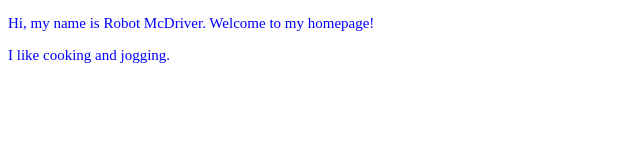
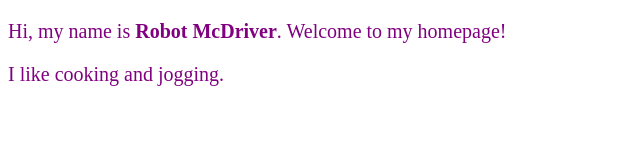
Before and after one commit to zorawar87/csc-wksp-git, a plain HTML site: page index.html in a window 1280 px wide. Shown: the whole page, without its empty margins (0-640 px from the left). Drawn offline with Linux system fonts and the light colour scheme.

Commit message:
Intitial Commit

```diff
--- a/index.html
+++ b/index.html
@@ -4,16 +4,17 @@
     <title>Robot McDriver's Homepage!</title>
 
     <style>
+
       p {
-        color: blue;
-        font-size: 15px;
+        color: purple;
+        font-size: 20px;
       }
     </style>
   </head>
 
   <body>
     <p>
-      Hi, my name is Robot McDriver. Welcome to my homepage!
+      Hi, my name is <b>Robot McDriver</b>. Welcome to my homepage!
     </p>
 
     <p>
```
